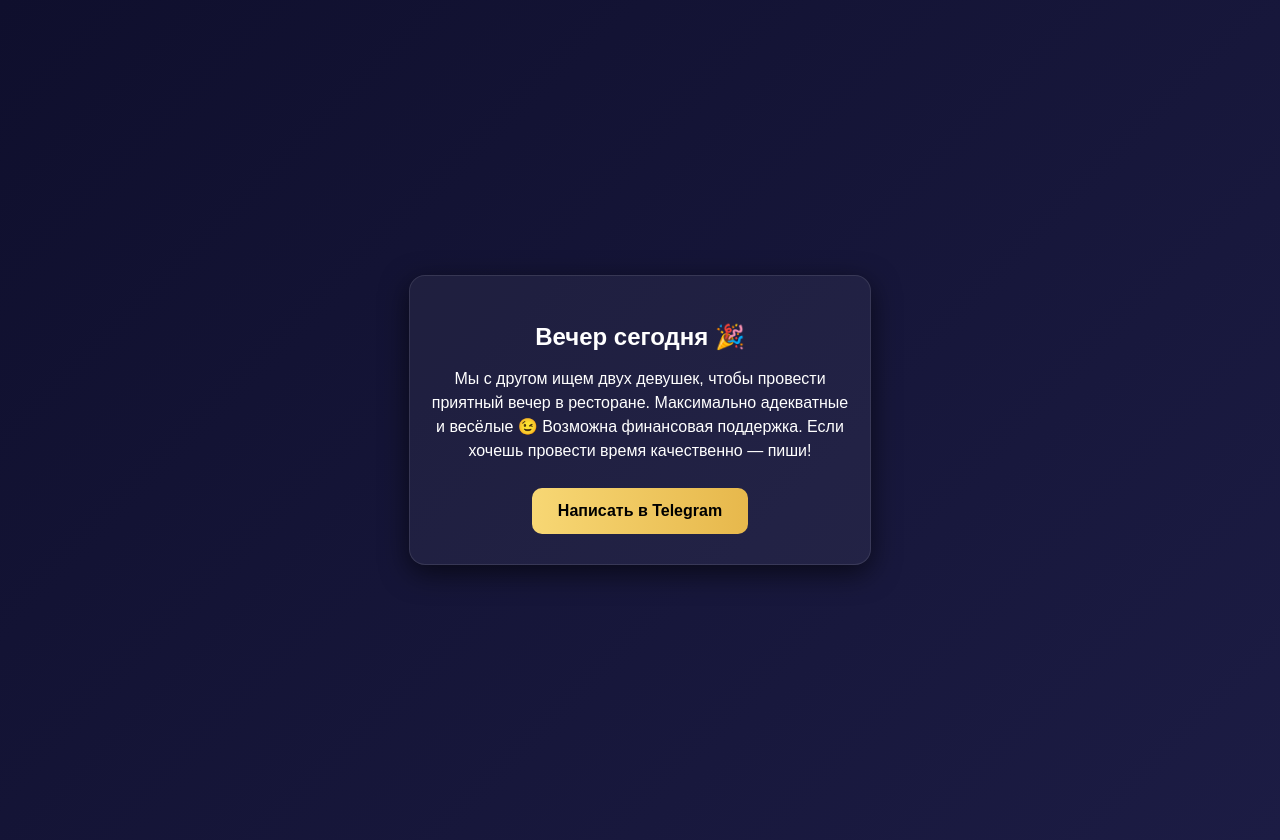
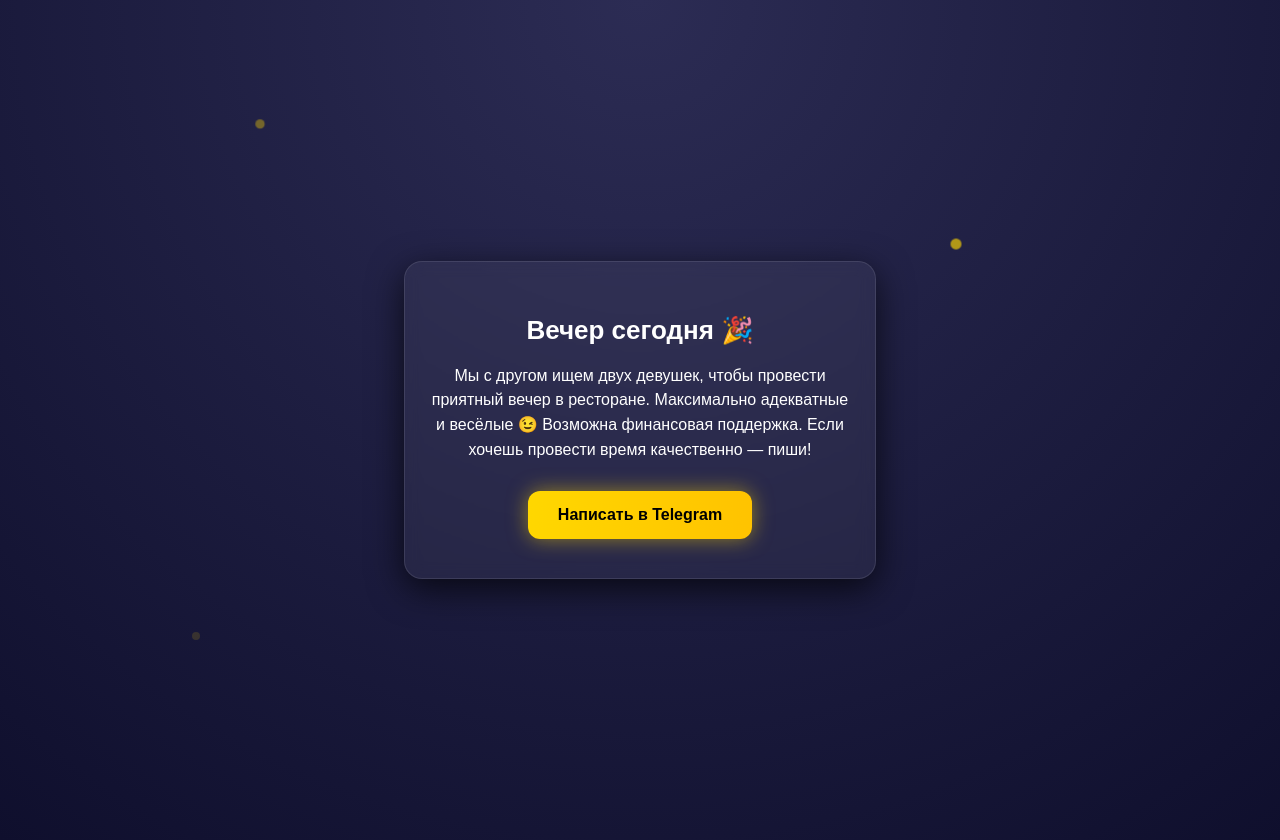
Before and after one commit to dpor01290-ops/-, a plain HTML site: page index.html in a window 1280 px wide. Drawn offline with Linux system fonts and the light colour scheme.

Commit message:
Update index.html

```diff
--- a/index.html
+++ b/index.html
@@ -8,7 +8,7 @@
     body {
       margin: 0;
       font-family: Arial, sans-serif;
-      background: linear-gradient(135deg, #0f0f2d, #1c1c44);
+      background: radial-gradient(circle at top, #2c2c54, #0f0f2d);
       color: #fff;
       display: flex;
       justify-content: center;
@@ -16,40 +16,78 @@
       height: 100vh;
       text-align: center;
       padding: 20px;
+      overflow: hidden;
+    }
+    /* декоративные точки */
+    .dot {
+      position: absolute;
+      width: 8px;
+      height: 8px;
+      border-radius: 50%;
+      background: rgba(255,215,0,0.7);
+      animation: blink 3s infinite;
+    }
+    .dot:nth-child(1){ top:15%; left:20%; animation-delay:0s;}
+    .dot:nth-child(2){ top:30%; right:25%; animation-delay:1s;}
+    .dot:nth-child(3){ bottom:20%; left:15%; animation-delay:2s;}
+    @keyframes blink {
+      0%,100% { opacity:0.2; transform:scale(1);}
+      50% { opacity:1; transform:scale(1.4);}
     }
     .box {
       max-width: 420px;
       background: rgba(255,255,255,0.05);
       border: 1px solid rgba(255,255,255,0.1);
-      border-radius: 16px;
-      padding: 30px 20px;
-      box-shadow: 0 8px 28px rgba(0,0,0,0.6);
+      border-radius: 18px;
+      padding: 35px 25px;
+      box-shadow: 0 10px 35px rgba(0,0,0,0.7);
+      position: relative;
+      z-index: 2;
+      backdrop-filter: blur(8px);
     }
     h1 {
-      font-size: 24px;
-      margin-bottom: 15px;
+      font-size: 26px;
+      margin-bottom: 18px;
     }
     p {
       font-size: 16px;
-      margin-bottom: 25px;
-      line-height: 1.5;
+      margin-bottom: 28px;
+      line-height: 1.55;
     }
     a.button {
       display: inline-block;
-      padding: 14px 26px;
+      padding: 15px 30px;
       font-weight: bold;
-      border-radius: 10px;
-      background: linear-gradient(90deg, #f7d774, #e7b84c);
+      border-radius: 12px;
+      background: linear-gradient(90deg, #FFD700, #FFC300);
       color: #000;
       text-decoration: none;
-      transition: transform 0.2s;
+      box-shadow: 0 0 20px rgba(255,215,0,0.5);
+      position: relative;
+      overflow: hidden;
     }
-    a.button:hover {
-      transform: scale(1.05);
+    a.button::after {
+      content: "";
+      position: absolute;
+      top:0; left:-50%;
+      width:200%; height:100%;
+      background: linear-gradient(120deg,transparent,rgba(255,255,255,0.5),transparent);
+      transform: translateX(-100%);
+      animation: shine 2.5s infinite;
+    }
+    @keyframes shine {
+      0% { transform: translateX(-100%);}
+      60% { transform: translateX(100%);}
+      100% { transform: translateX(100%);}
     }
   </style>
 </head>
 <body>
+  <!-- декоративные точки -->
+  <div class="dot"></div>
+  <div class="dot"></div>
+  <div class="dot"></div>
+
   <div class="box">
     <h1>Вечер сегодня 🎉</h1>
     <p>
@@ -59,7 +97,7 @@
       Возможна финансовая поддержка.
       Если хочешь провести время качественно — пиши!
     </p>
-    <a class="button" href="https://t.me/USERNAME" target="_blank">Написать в Telegram</a>
+    <a class="button" href="https://t.me/ana11pp" target="_blank">Написать в Telegram</a>
   </div>
 </body>
 </html>
```
